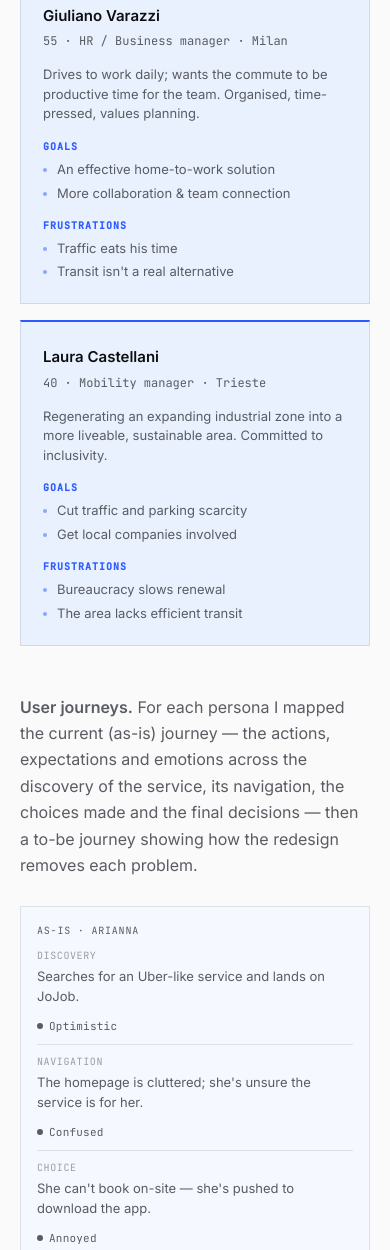
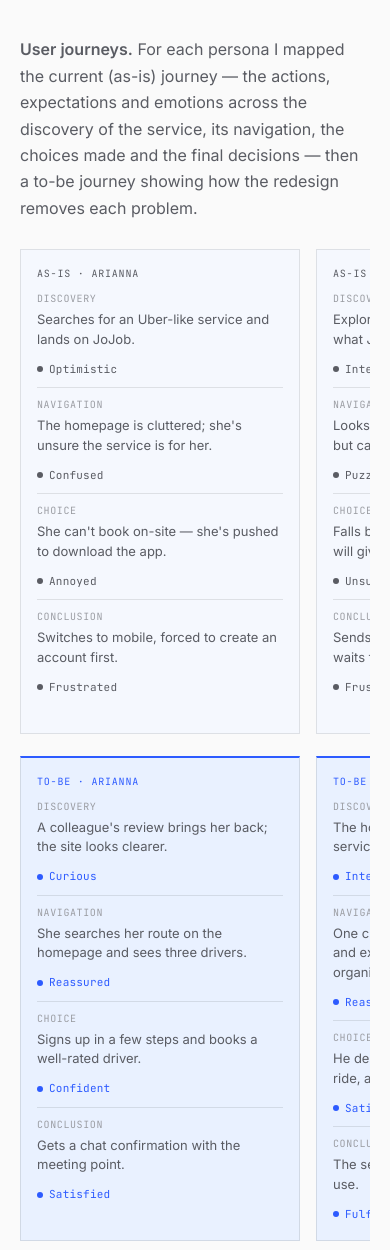
Before and after one commit to martinamnardone/portfolio, a website: page project-jojob.html in a window 390 px wide. Shown: the part 5945-7195 px from the top of the page. Drawn offline with Linux system fonts and the light colour scheme.

Commit message:
scroll laterale personas e journeys mobile

```diff
--- a/project-jojob.html
+++ b/project-jojob.html
@@ -270,6 +270,7 @@
   </div>
   <div class="wrap">
     <div class="jj-journeys reveal" style="margin-top:28px;">
+      <div class="jj-jrow">
       <div class="jj-jcard jj-asis">
         <span class="jj-jtag">As-is · Arianna</span>
         <div class="jj-jp"><span class="jj-jp-stage">Discovery</span><p>Searches for an Uber-like service and lands on JoJob.</p><span class="jj-jp-emo">Optimistic</span></div>
@@ -291,6 +292,8 @@
         <div class="jj-jp"><span class="jj-jp-stage">Choice</span><p>Fills in the contact form but, with no response, assumes it didn't go through.</p><span class="jj-jp-emo">Doubtful</span></div>
         <div class="jj-jp"><span class="jj-jp-stage">Conclusion</span><p>Turns to the chatbot, which only sends her to yet another form to fill in.</p><span class="jj-jp-emo">Resigned</span></div>
       </div>
+      </div>
+      <div class="jj-jrow">
       <div class="jj-jcard jj-tobe">
         <span class="jj-jtag">To-be · Arianna</span>
         <div class="jj-jp"><span class="jj-jp-stage">Discovery</span><p>A colleague's review brings her back; the site looks clearer.</p><span class="jj-jp-emo">Curious</span></div>
@@ -311,6 +314,7 @@
         <div class="jj-jp"><span class="jj-jp-stage">Navigation</span><p>The information is clear, precise and jargon-free.</p><span class="jj-jp-emo">Impressed</span></div>
         <div class="jj-jp"><span class="jj-jp-stage">Choice</span><p>Sends a form to request a promotion campaign, which now feels accessible and simple.</p><span class="jj-jp-emo">Confident</span></div>
         <div class="jj-jp"><span class="jj-jp-stage">Conclusion</span><p>Gets confirmation and a summary of the details she entered.</p><span class="jj-jp-emo">Accomplished</span></div>
+      </div>
       </div>
     </div>
   </div>
--- a/scss/project.scss
+++ b/scss/project.scss
@@ -769,7 +769,10 @@
 
 /* research personas */
 .persona-grid { display: grid; grid-template-columns: repeat(3, 1fr); gap: 16px; }
-@include bp(card) { .persona-grid { grid-template-columns: 1fr; } }
+@include bp(card) {
+  .persona-grid { display: flex; grid-template-columns: none; overflow-x: auto; scroll-snap-type: x proximity; -webkit-overflow-scrolling: touch; padding-bottom: 6px; }
+  .persona { flex: 0 0 82%; max-width: 320px; scroll-snap-align: start; }
+}
 .persona { border: 1px solid var(--line); border-top: 2px solid var(--accent-color, var(--ink)); border-radius: 14px; padding: 22px; background: #E9F1FF; }
 .persona-top { display: flex; align-items: center; gap: 12px; margin-bottom: 14px; }
 .persona-avatar {
@@ -810,6 +813,7 @@
 
 /* ---- JoJob as-is / to-be journeys (three columns) ---- */
 .jj-journeys { display: grid; grid-template-columns: repeat(3, 1fr); gap: 16px; align-items: stretch; grid-auto-rows: 1fr; }
+.jj-jrow { display: contents; }
 .jj-jcard { border: 1px solid var(--line); padding: 16px 16px 8px; }
 .jj-asis { background: #F5F8FE; }
 .jj-tobe { background: #E9F1FF; border-top: 2px solid var(--accent-color, var(--ink)); }
@@ -824,4 +828,9 @@
 .jj-jp-emo::before { content: ""; width: 6px; height: 6px; border-radius: 50%; background: currentColor; display: inline-block; }
 .jj-asis .jj-jp-emo { color: var(--ink-soft); }
 .jj-tobe .jj-jp-emo { color: var(--accent-color, var(--ink)); }
-@media (max-width: 860px) { .jj-journeys { grid-template-columns: 1fr; grid-auto-rows: auto; } }
+@media (max-width: 860px) {
+  .jj-journeys { display: block; }
+  .jj-jrow { display: flex; gap: 16px; overflow-x: auto; scroll-snap-type: x proximity; -webkit-overflow-scrolling: touch; padding-bottom: 6px; }
+  .jj-jrow + .jj-jrow { margin-top: 16px; }
+  .jj-jrow .jj-jcard { flex: 0 0 80%; max-width: 300px; scroll-snap-align: start; }
+}
```
Also changed, not shown: css/project.css.
